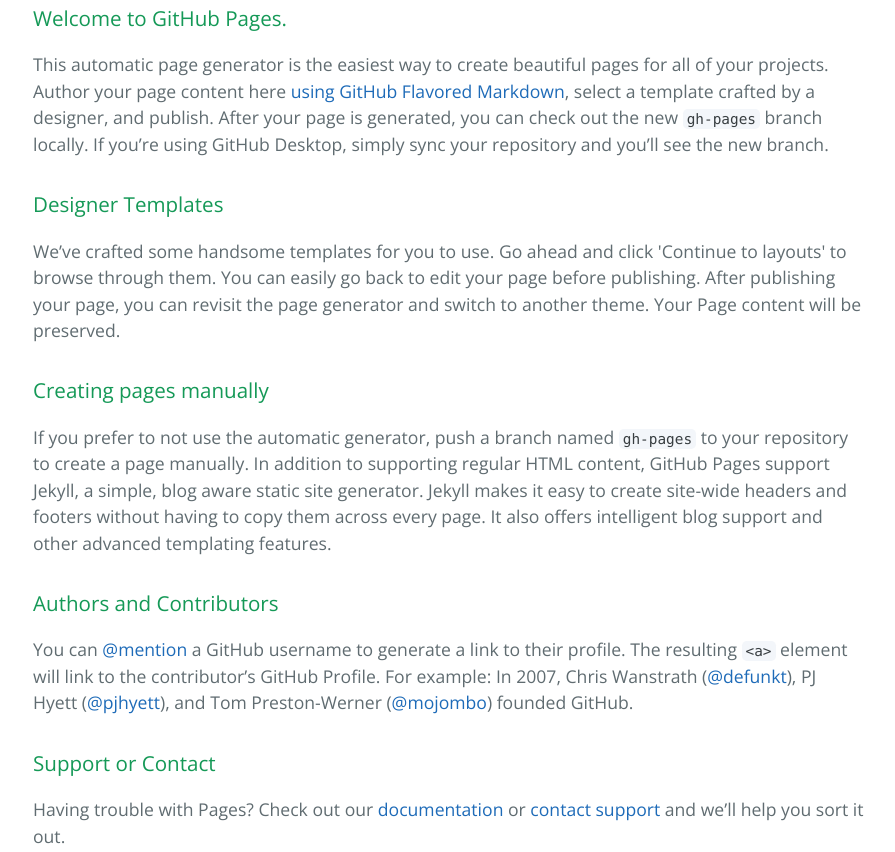
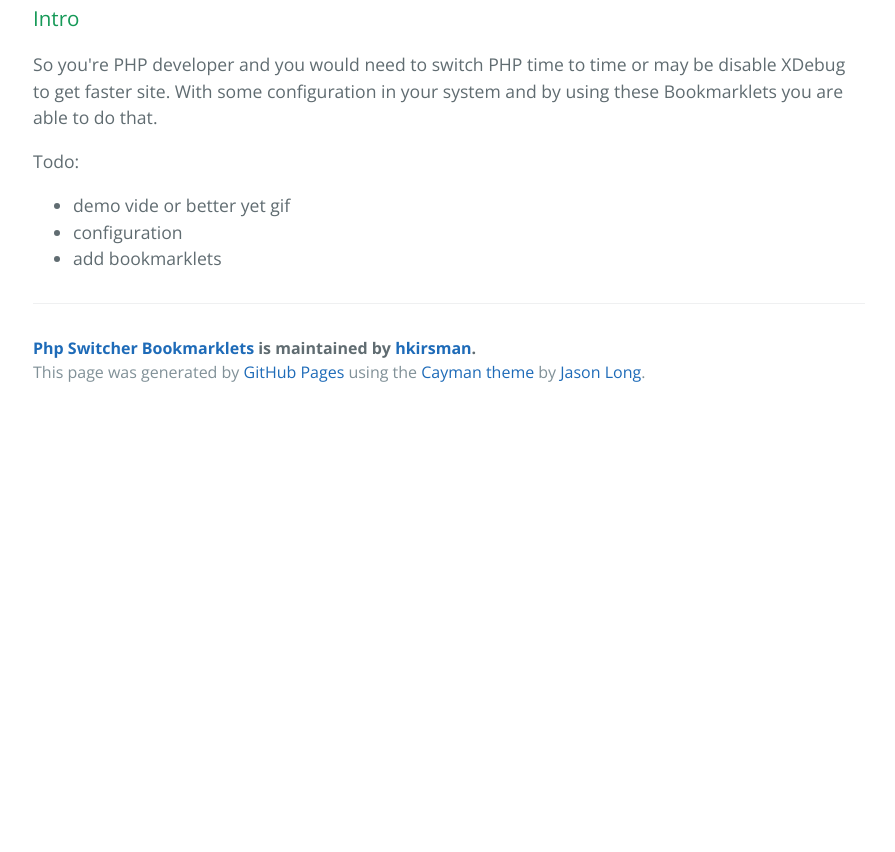
Before and after one commit to hkirsman/php-switcher-bookmarklets, a plain HTML site: page index.html in a window 1280 px wide. Shown: the part 365-1217 px from the top of the page, without its empty margins (191-1086 px from the left). After the commit the page ends 800 px from the top, so only its background shows below. Drawn offline with nearby package versions, Linux system fonts and the light colour scheme.

Commit message:
Initial update.

```diff
--- a/index.html
+++ b/index.html
@@ -20,29 +20,23 @@
 
     <section class="main-content">
       <h3>
-<a id="welcome-to-github-pages" class="anchor" href="#welcome-to-github-pages" aria-hidden="true"><span aria-hidden="true" class="octicon octicon-link"></span></a>Welcome to GitHub Pages.</h3>
+<a id="intro" class="anchor" href="#into" aria-hidden="true"><span aria-hidden="true" class="octicon octicon-link"></span></a>Intro</h3>
 
-<p>This automatic page generator is the easiest way to create beautiful pages for all of your projects. Author your page content here <a href="https://guides.github.com/features/mastering-markdown/">using GitHub Flavored Markdown</a>, select a template crafted by a designer, and publish. After your page is generated, you can check out the new <code>gh-pages</code> branch locally. If you’re using GitHub Desktop, simply sync your repository and you’ll see the new branch.</p>
+<p>
+  So you're PHP developer and you would need to switch PHP time to time or may be disable XDebug to get faster site.
+  With some configuration in your system and by using these Bookmarklets you are able to do that.
+</p>
 
-<h3>
-<a id="designer-templates" class="anchor" href="#designer-templates" aria-hidden="true"><span aria-hidden="true" class="octicon octicon-link"></span></a>Designer Templates</h3>
+<p>
+  Todo:
 
-<p>We’ve crafted some handsome templates for you to use. Go ahead and click 'Continue to layouts' to browse through them. You can easily go back to edit your page before publishing. After publishing your page, you can revisit the page generator and switch to another theme. Your Page content will be preserved.</p>
+  <ul>
+    <li>demo vide or better yet gif</li>
+    <li>configuration</li>
+    <li>add bookmarklets</li>
+  </ul>
+</p>
 
-<h3>
-<a id="creating-pages-manually" class="anchor" href="#creating-pages-manually" aria-hidden="true"><span aria-hidden="true" class="octicon octicon-link"></span></a>Creating pages manually</h3>
-
-<p>If you prefer to not use the automatic generator, push a branch named <code>gh-pages</code> to your repository to create a page manually. In addition to supporting regular HTML content, GitHub Pages support Jekyll, a simple, blog aware static site generator. Jekyll makes it easy to create site-wide headers and footers without having to copy them across every page. It also offers intelligent blog support and other advanced templating features.</p>
-
-<h3>
-<a id="authors-and-contributors" class="anchor" href="#authors-and-contributors" aria-hidden="true"><span aria-hidden="true" class="octicon octicon-link"></span></a>Authors and Contributors</h3>
-
-<p>You can <a href="https://help.github.com/articles/basic-writing-and-formatting-syntax/#mentioning-users-and-teams" class="user-mention">@mention</a> a GitHub username to generate a link to their profile. The resulting <code>&lt;a&gt;</code> element will link to the contributor’s GitHub Profile. For example: In 2007, Chris Wanstrath (<a href="https://github.com/defunkt" class="user-mention">@defunkt</a>), PJ Hyett (<a href="https://github.com/pjhyett" class="user-mention">@pjhyett</a>), and Tom Preston-Werner (<a href="https://github.com/mojombo" class="user-mention">@mojombo</a>) founded GitHub.</p>
-
-<h3>
-<a id="support-or-contact" class="anchor" href="#support-or-contact" aria-hidden="true"><span aria-hidden="true" class="octicon octicon-link"></span></a>Support or Contact</h3>
-
-<p>Having trouble with Pages? Check out our <a href="https://help.github.com/pages">documentation</a> or <a href="https://github.com/contact">contact support</a> and we’ll help you sort it out.</p>
 
       <footer class="site-footer">
         <span class="site-footer-owner"><a href="https://github.com/hkirsman/php-switcher-bookmarklets">Php Switcher Bookmarklets</a> is maintained by <a href="https://github.com/hkirsman">hkirsman</a>.</span>
```
